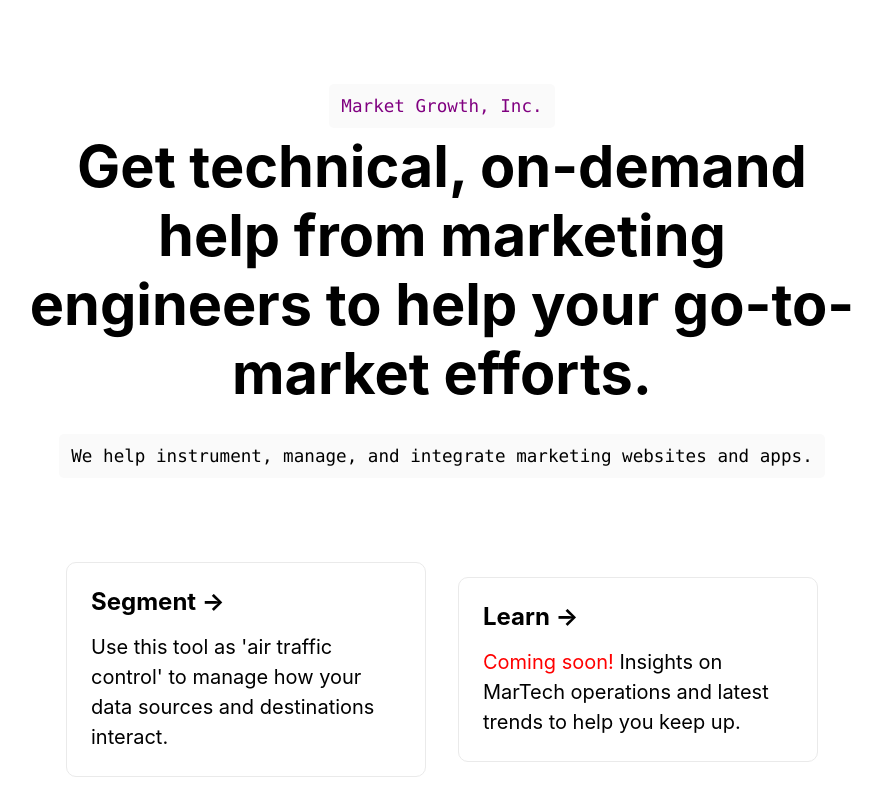
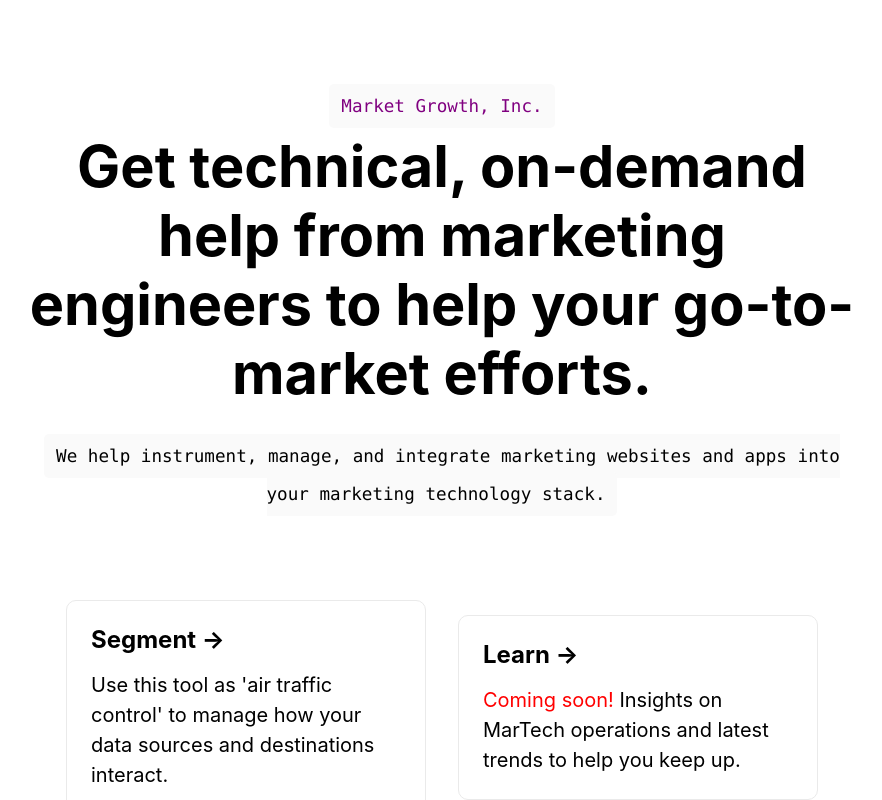
Before and after one commit to marketgrowth/www, a Next.js app: page / in a window 1280 px wide. Shown: the top 800 px of the page, without its empty margins (198-1080 px from the left). Built offline with nearby package versions, Linux system fonts and the light colour scheme.

Commit message:
Update description

```diff
--- a/pages/index.js
+++ b/pages/index.js
@@ -18,7 +18,7 @@ export default function Home() {
         </h1>
 
         <p className={styles.description}>
-          <code className={styles.code}>We help instrument, manage, and integrate marketing websites and apps.</code>
+          <code className={styles.code}>We help instrument, manage, and integrate marketing websites and apps into your marketing technology stack.</code>
         </p>
 
         <div className={styles.grid}>
--- a/styles/Home.module.css
+++ b/styles/Home.module.css
@@ -67,6 +67,7 @@
   line-height: 1.5;
   font-size: 1.6rem;
   padding: 0 20px;
+  max-width: 880px;
 }
 .descriptionTag {
   color: purple
```
